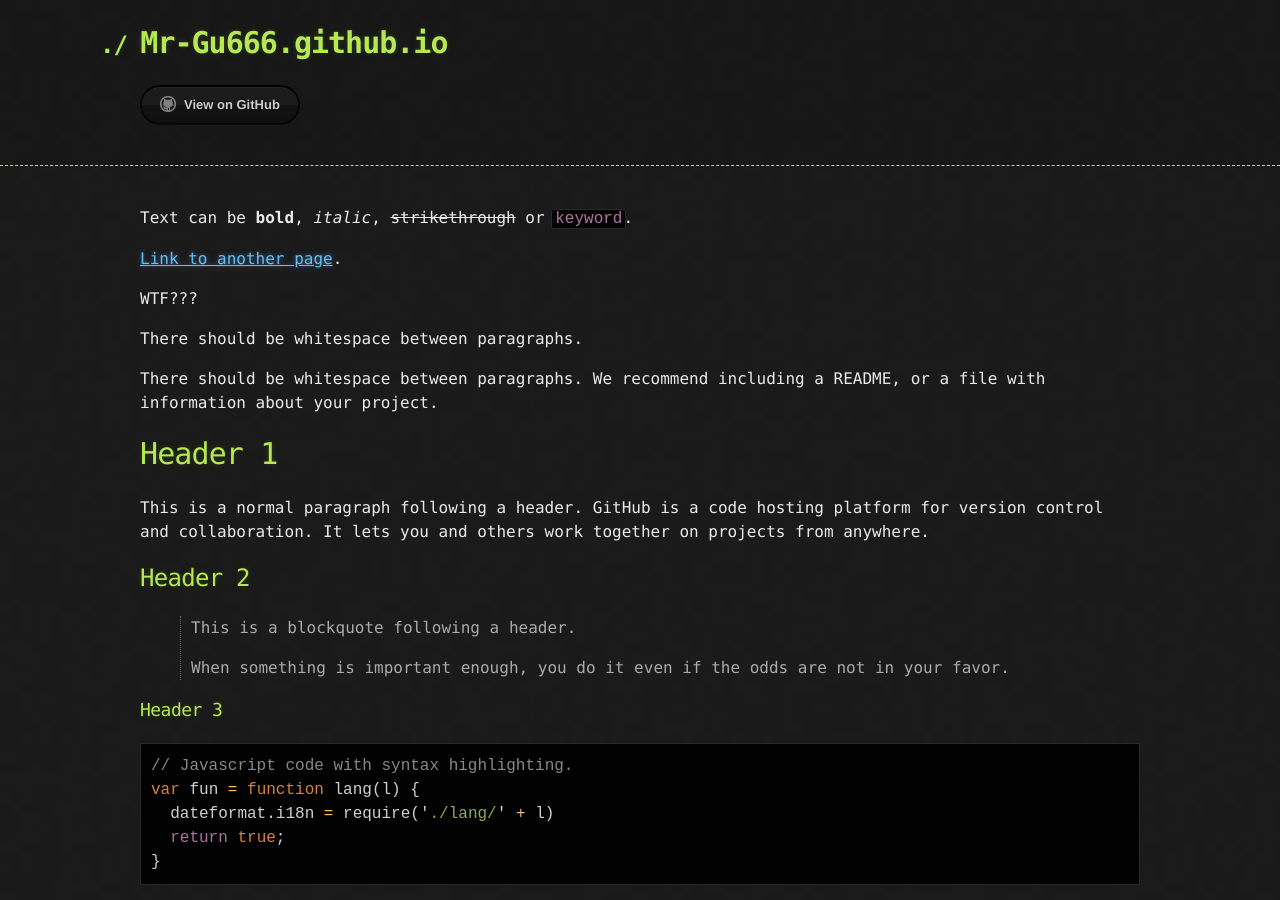
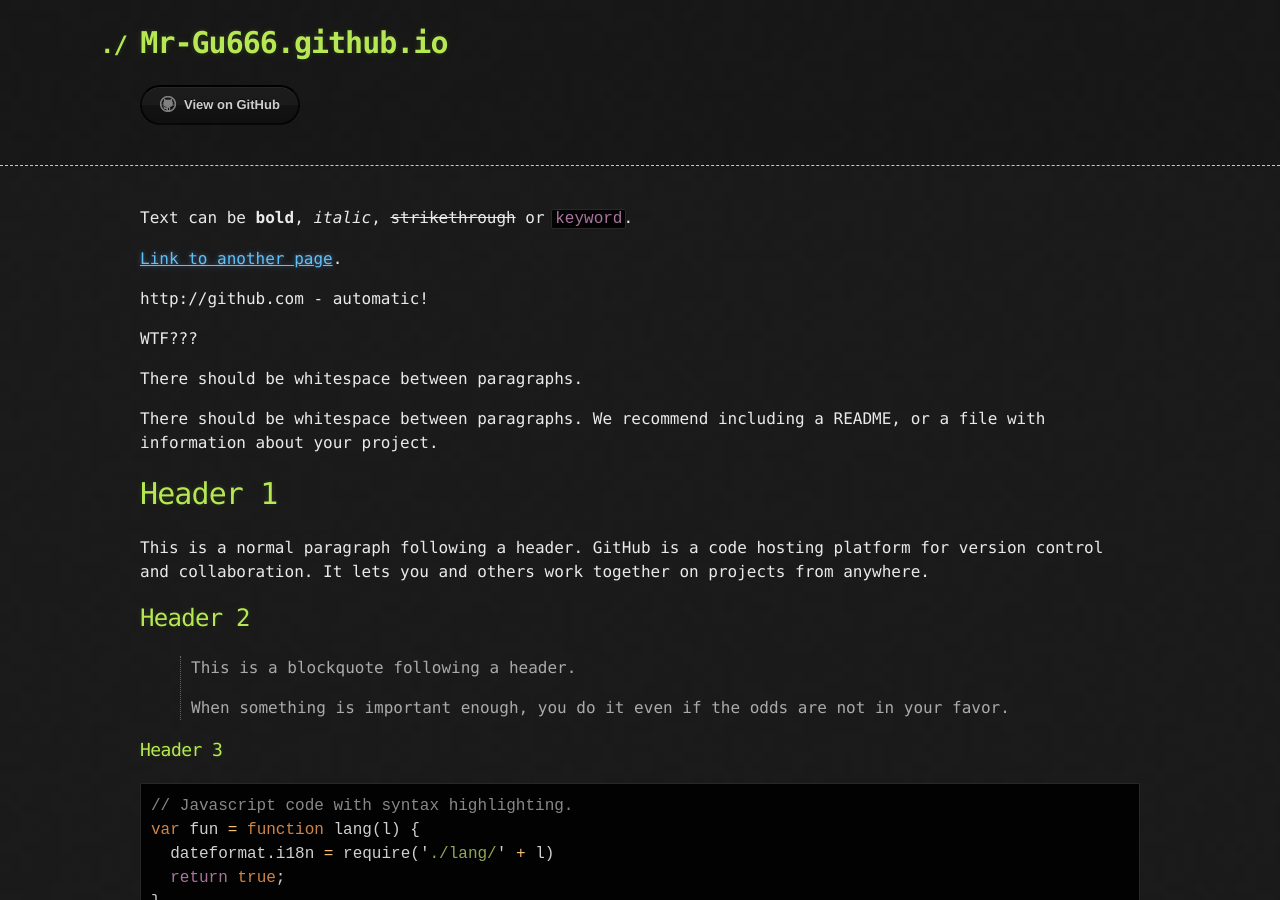
Before and after one commit to Mr-Gu666/Mr-Gu666.github.io, a Jekyll site: the page built from index.md, in a window 1280 px wide and 900 px high. Built offline with Jekyll 4.4.1, drawn with Linux system fonts in a browser that asks for light colours; the repository's description, which GitHub fills in, is left out.

Commit message:
Update index.md

```diff
--- a/index.md
+++ b/index.md
@@ -5,6 +5,8 @@ layout: default
 Text can be **bold**, _italic_, ~~strikethrough~~ or `keyword`.
 
 [Link to another page](./another-page.html).
+
+http://github.com - automatic!
 
 [GitHub]: (http://github.com)
 
```
